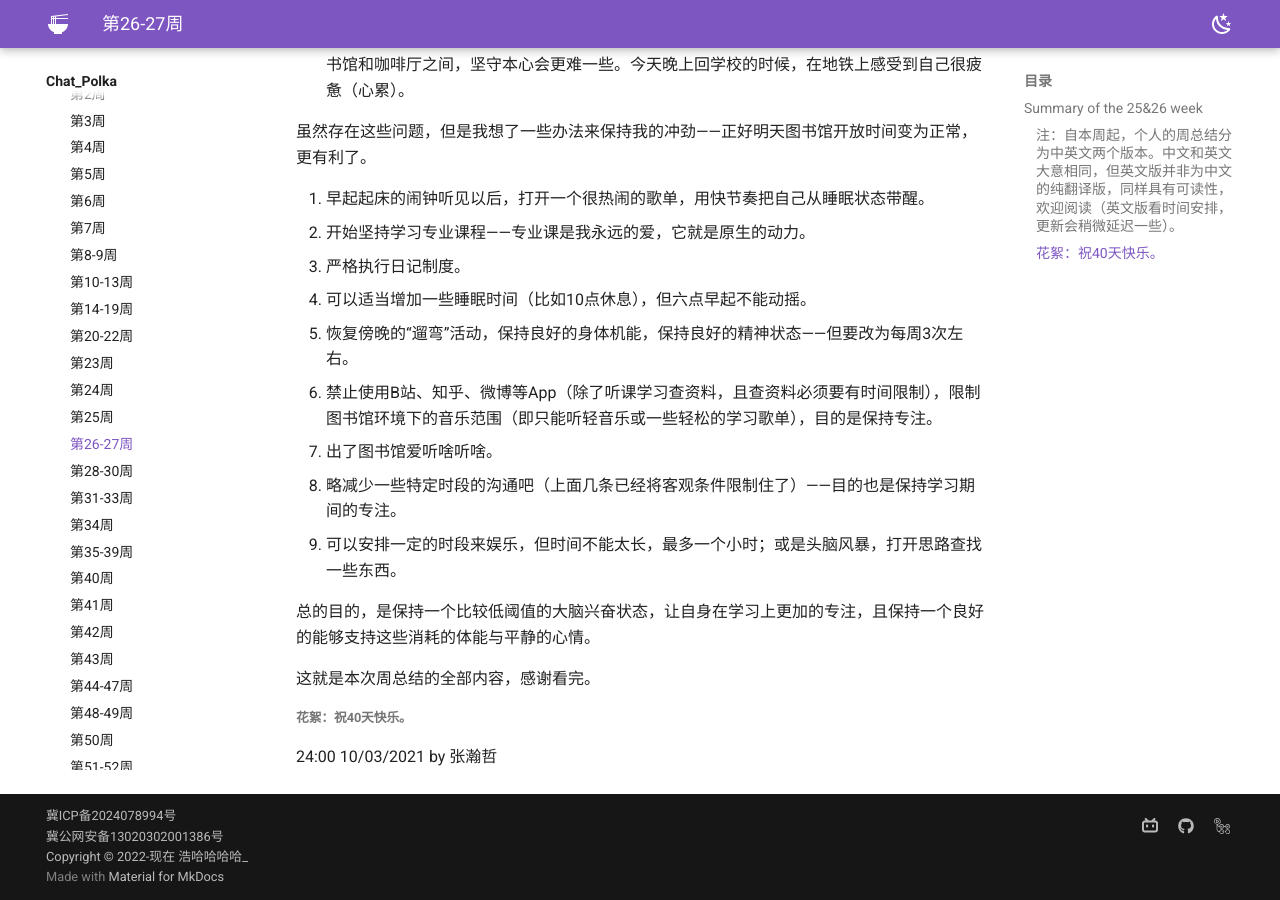
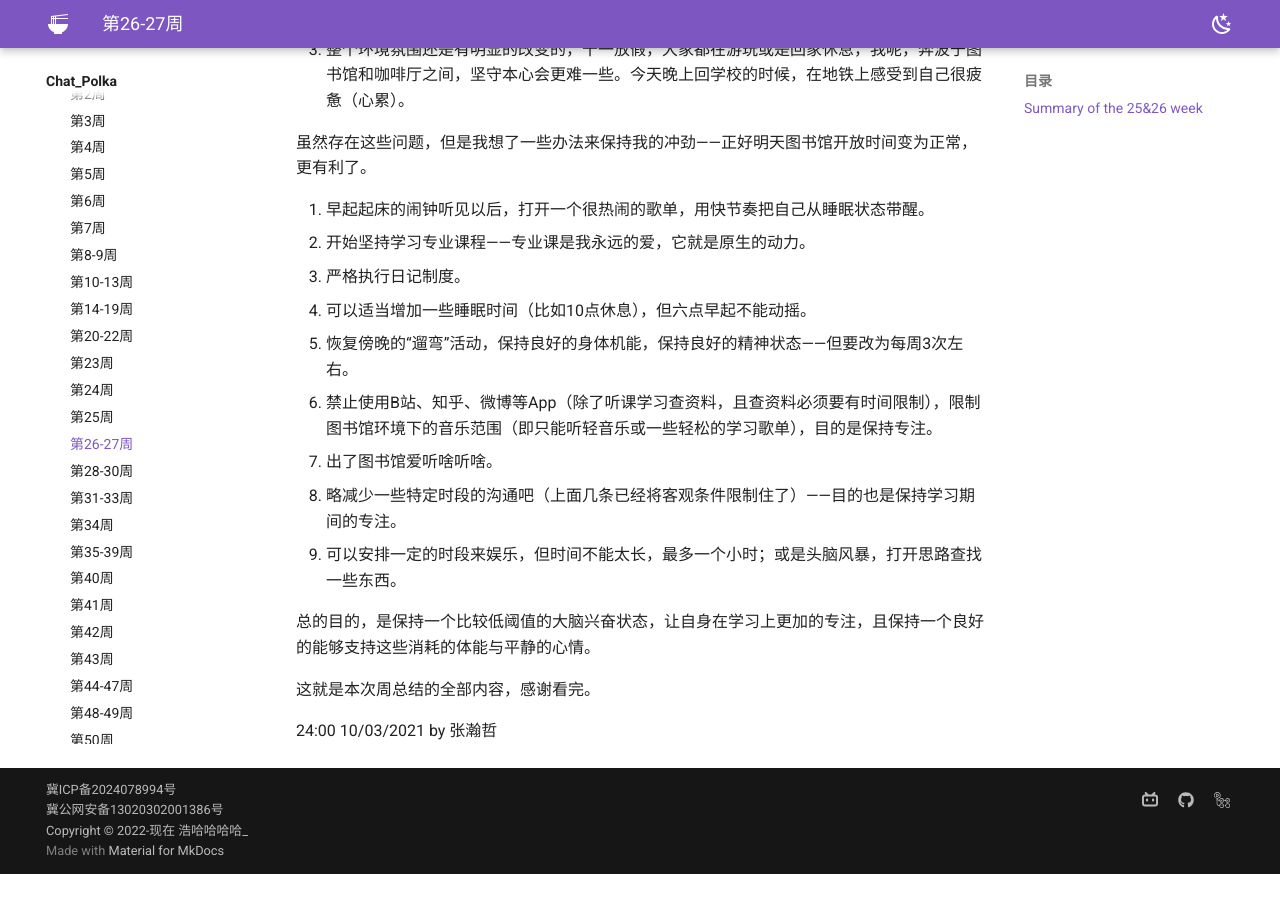
Before and after one commit to Haohahahaha/chat, an MkDocs documentation site: the page built from docs/1-Weekly/2021-2022/26&27th_week_by_Zhang-Hanzhe.md, in a window 1280 px wide and 900 px high, scrolled down 2465 px. Built offline with MkDocs 1.6.1 and Material for MkDocs 9.7.7, drawn with Linux system fonts in a browser that asks for light colours; after the commit the page ends 3339 px from its top, so only the background shows below that.

Commit message:
2025-03-10_00:27:47 update

```diff
--- a/docs/1-Weekly/2021-2022/26&27th_week_by_Zhang-Hanzhe.md
+++ b/docs/1-Weekly/2021-2022/26&27th_week_by_Zhang-Hanzhe.md
@@ -4,7 +4,7 @@
 
 两周过去，又是好久不打卡。我在做些什么呢？天光微现，未来日子的晴雨表我又是怎样窥见一斑的呢？这篇周总结里我就大概说一说吧；还有，面临着假期阶段体能与精神的现实状况，我的新点子也在这篇文章里讲一讲。
 
-##### 注：自本周起，个人的周总结分为中英文两个版本。中文和英文大意相同，但英文版并非为中文的纯翻译版，同样具有可读性，欢迎阅读（英文版看时间安排，更新会稍微延迟一些）。
+> 注：自本周起，个人的周总结分为中英文两个版本。中文和英文大意相同，但英文版并非为中文的纯翻译版，同样具有可读性，欢迎阅读（英文版看时间安排，更新会稍微延迟一些）。
 
 - 寻宝——窥见一斑
 
@@ -101,6 +101,4 @@
 
 这就是本次周总结的全部内容，感谢看完。
 
-##### 花絮：祝40天快乐。
-
 24:00 10/03/2021 by 张瀚哲
```
